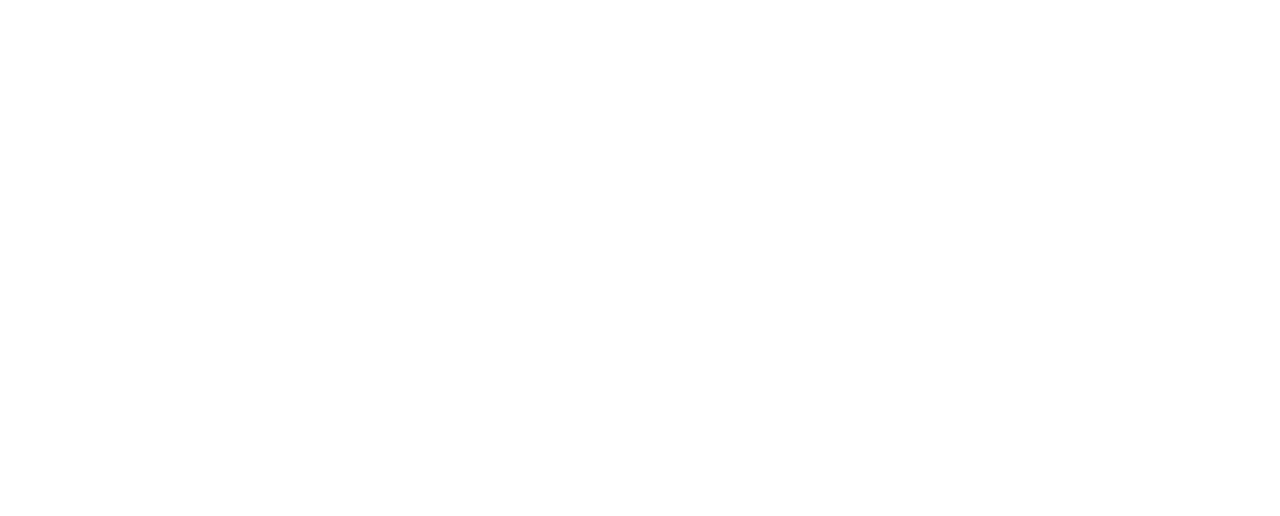
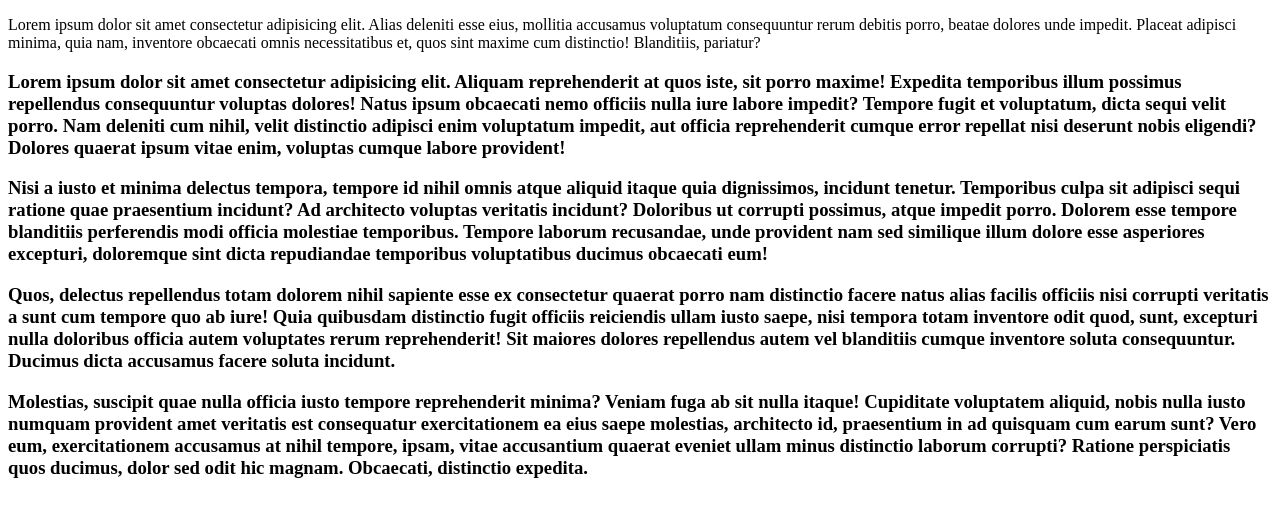
Before and after one commit to Arif547/hero-project, a plain HTML site: page index.html in a window 1280 px wide. Drawn offline with Linux system fonts and the light colour scheme.

Commit message:
Write about what you change

```diff
--- a/index.html
+++ b/index.html
@@ -6,6 +6,36 @@
     <title>Hero Porject</title>
 </head>
 <body>
+    <P>Lorem ipsum dolor sit amet consectetur adipisicing elit. Alias deleniti esse eius, mollitia accusamus voluptatum consequuntur rerum debitis porro, beatae dolores unde impedit. Placeat adipisci minima, quia nam, inventore obcaecati omnis necessitatibus et, quos sint maxime cum distinctio! Blanditiis, pariatur?</P>
+
+    <article>
+        <h3>
+            <p>Lorem ipsum dolor sit amet consectetur adipisicing elit. Aliquam reprehenderit at quos iste, sit porro maxime! Expedita temporibus illum possimus repellendus consequuntur voluptas dolores! Natus ipsum obcaecati nemo officiis nulla iure labore impedit? Tempore fugit et voluptatum, dicta sequi velit porro. Nam deleniti cum nihil, velit distinctio adipisci enim voluptatum impedit, aut officia reprehenderit cumque error repellat nisi deserunt nobis eligendi? Dolores quaerat ipsum vitae enim, voluptas cumque labore provident!</p>
+        </h3>
+    </article>
+    <article>
+        <h3>
+            <p>Nisi a iusto et minima delectus tempora, tempore id nihil omnis atque aliquid itaque quia dignissimos, incidunt tenetur. Temporibus culpa sit adipisci sequi ratione quae praesentium incidunt? Ad architecto voluptas veritatis incidunt? Doloribus ut corrupti possimus, atque impedit porro. Dolorem esse tempore blanditiis perferendis modi officia molestiae temporibus. Tempore laborum recusandae, unde provident nam sed similique illum dolore esse asperiores excepturi, doloremque sint dicta repudiandae temporibus voluptatibus ducimus obcaecati eum!</p>
+        </h3>
+    </article>
+    <article>
+        <h3>
+            <p>Quos, delectus repellendus totam dolorem nihil sapiente esse ex consectetur quaerat porro nam distinctio facere natus alias facilis officiis nisi corrupti veritatis a sunt cum tempore quo ab iure! Quia quibusdam distinctio fugit officiis reiciendis ullam iusto saepe, nisi tempora totam inventore odit quod, sunt, excepturi nulla doloribus officia autem voluptates rerum reprehenderit! Sit maiores dolores repellendus autem vel blanditiis cumque inventore soluta consequuntur. Ducimus dicta accusamus facere soluta incidunt.</p>
+        </h3>
+    </article>
+    <article>
+        <h3>
+            <p>Molestias, suscipit quae nulla officia iusto tempore reprehenderit minima? Veniam fuga ab sit nulla itaque! Cupiditate voluptatem aliquid, nobis nulla iusto numquam provident amet veritatis est consequatur exercitationem ea eius saepe molestias, architecto id, praesentium in ad quisquam cum earum sunt? Vero eum, exercitationem accusamus at nihil tempore, ipsam, vitae accusantium quaerat eveniet ullam minus distinctio laborum corrupti? Ratione perspiciatis quos ducimus, dolor sed odit hic magnam. Obcaecati, distinctio expedita.</p>
+        </h3>
+    </article>
+
+    <style>
+        .test  {
+            border-collapse:var();
+            margin: 5px;
+            padding: 0;
+        }
+    </style>
 
 </body>
 </html>
```
